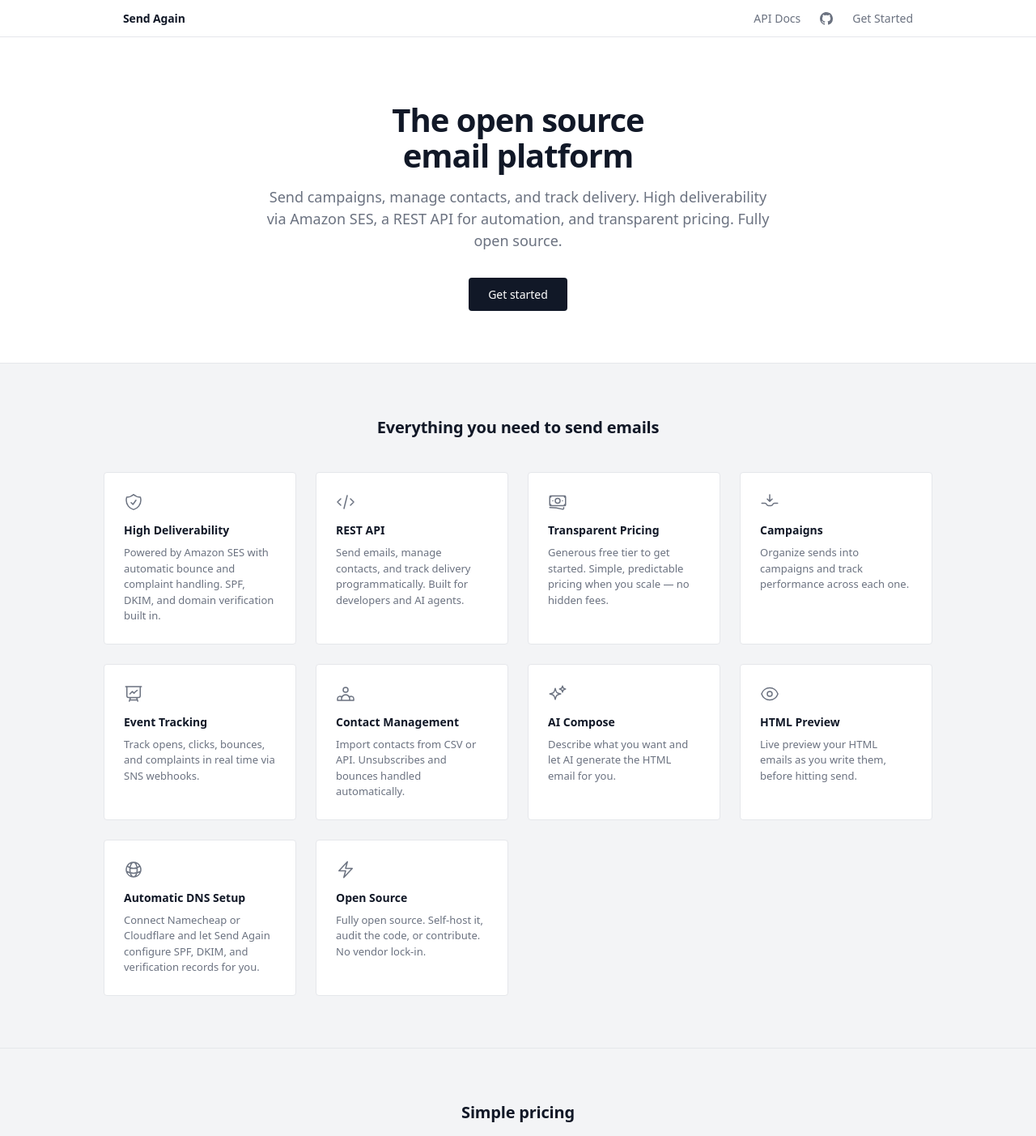
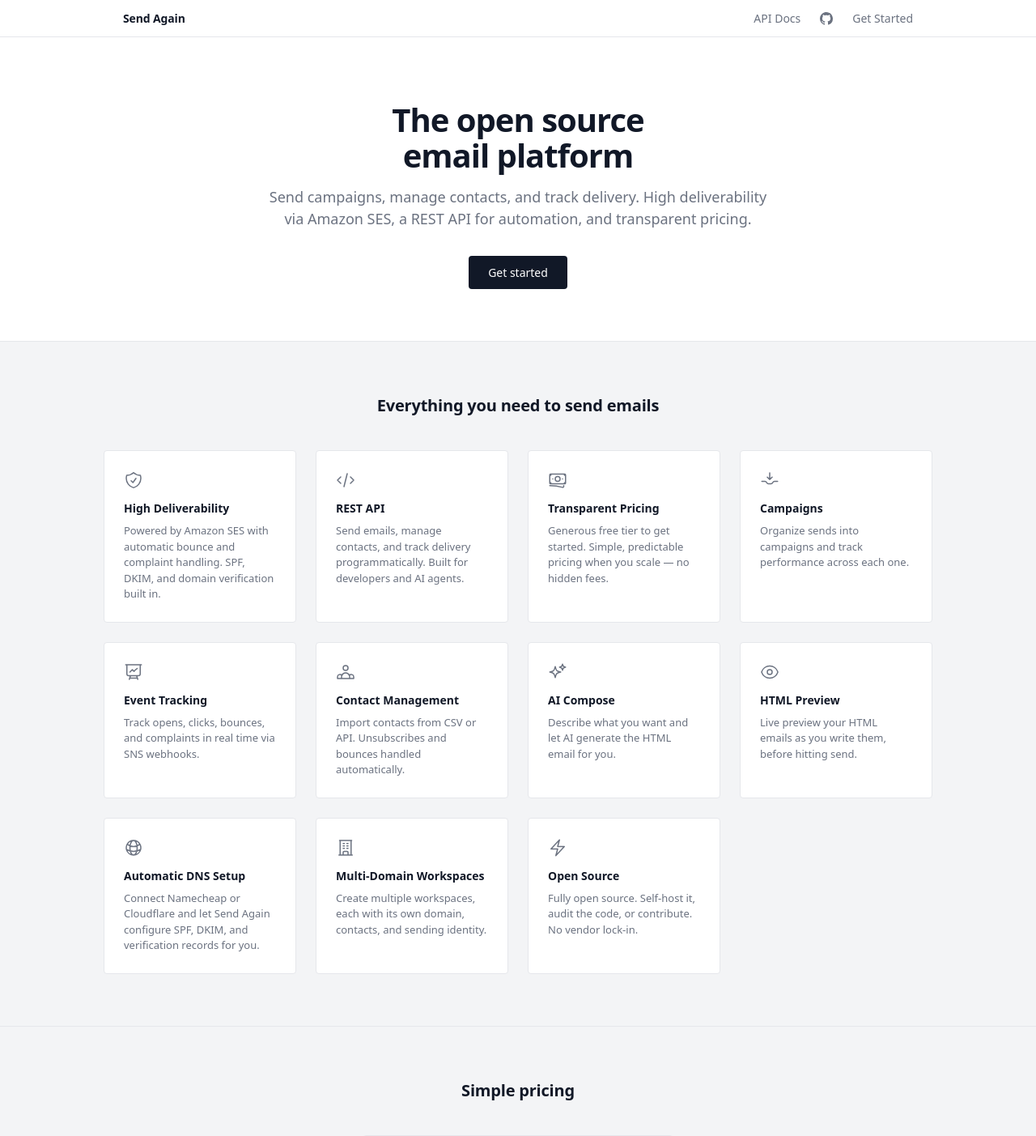
Before and after one commit to guillaumegay13/send-again, a Next.js app: page / in a window 1280 px wide. Shown: the top 1403 px of the page at 81% size. Built offline with nearby package versions, Linux system fonts and the light colour scheme; no server answers.

Commit message:
Update README hero and credits

```diff
--- a/src/app/page.tsx
+++ b/src/app/page.tsx
@@ -54,6 +54,12 @@
     description:
       "Connect Namecheap or Cloudflare and let Send Again configure SPF, DKIM, and verification records for you.",
     icon: "M12 21a9.004 9.004 0 008.716-6.747M12 21a9.004 9.004 0 01-8.716-6.747M12 21c2.485 0 4.5-4.03 4.5-9S14.485 3 12 3m0 18c-2.485 0-4.5-4.03-4.5-9S9.515 3 12 3m0 0a8.997 8.997 0 017.843 4.582M12 3a8.997 8.997 0 00-7.843 4.582m15.686 0A11.953 11.953 0 0112 10.5c-2.998 0-5.74-1.1-7.843-2.918m15.686 0A8.959 8.959 0 0121 12c0 .778-.099 1.533-.284 2.253m0 0A17.919 17.919 0 0112 16.5a17.92 17.92 0 01-8.716-2.247m0 0A8.966 8.966 0 013 12c0-1.264.26-2.466.732-3.558",
+  },
+  {
+    title: "Multi-Domain Workspaces",
+    description:
+      "Create multiple workspaces, each with its own domain, contacts, and sending identity.",
+    icon: "M3.75 21h16.5M4.5 3h15M5.25 3v18m13.5-18v18M9 6.75h1.5m-1.5 3h1.5m-1.5 3h1.5m3-6H15m-1.5 3H15m-1.5 3H15M9 21v-3.375c0-.621.504-1.125 1.125-1.125h3.75c.621 0 1.125.504 1.125 1.125V21",
   },
   {
     title: "Open Source",
@@ -198,7 +204,7 @@
           >
             Send campaigns, manage contacts, and track delivery.
             High deliverability via Amazon SES, a REST API for automation,
-            and transparent pricing. Fully open source.
+            and transparent pricing.
           </p>
           <Link
             href="/app"
```
Also changed, not shown: 1 other file (tests, documents, lock files or other folders).
